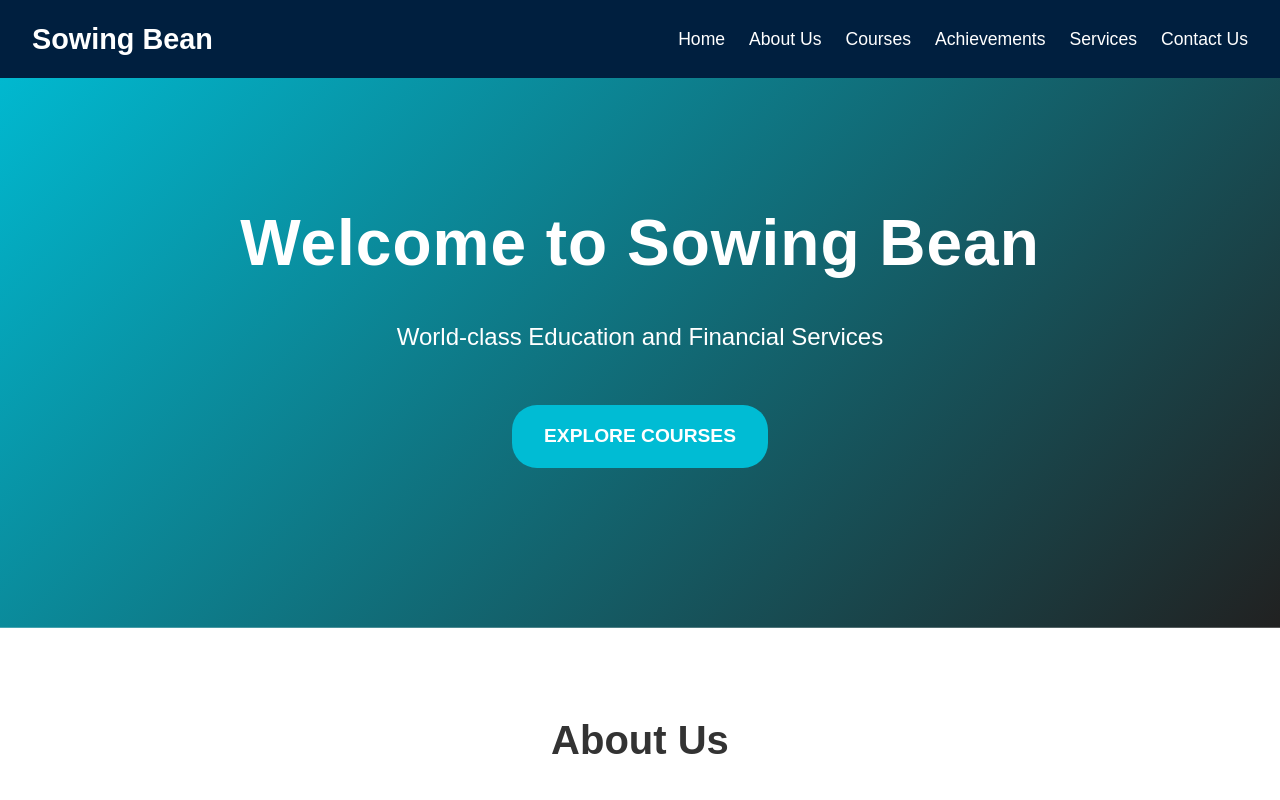
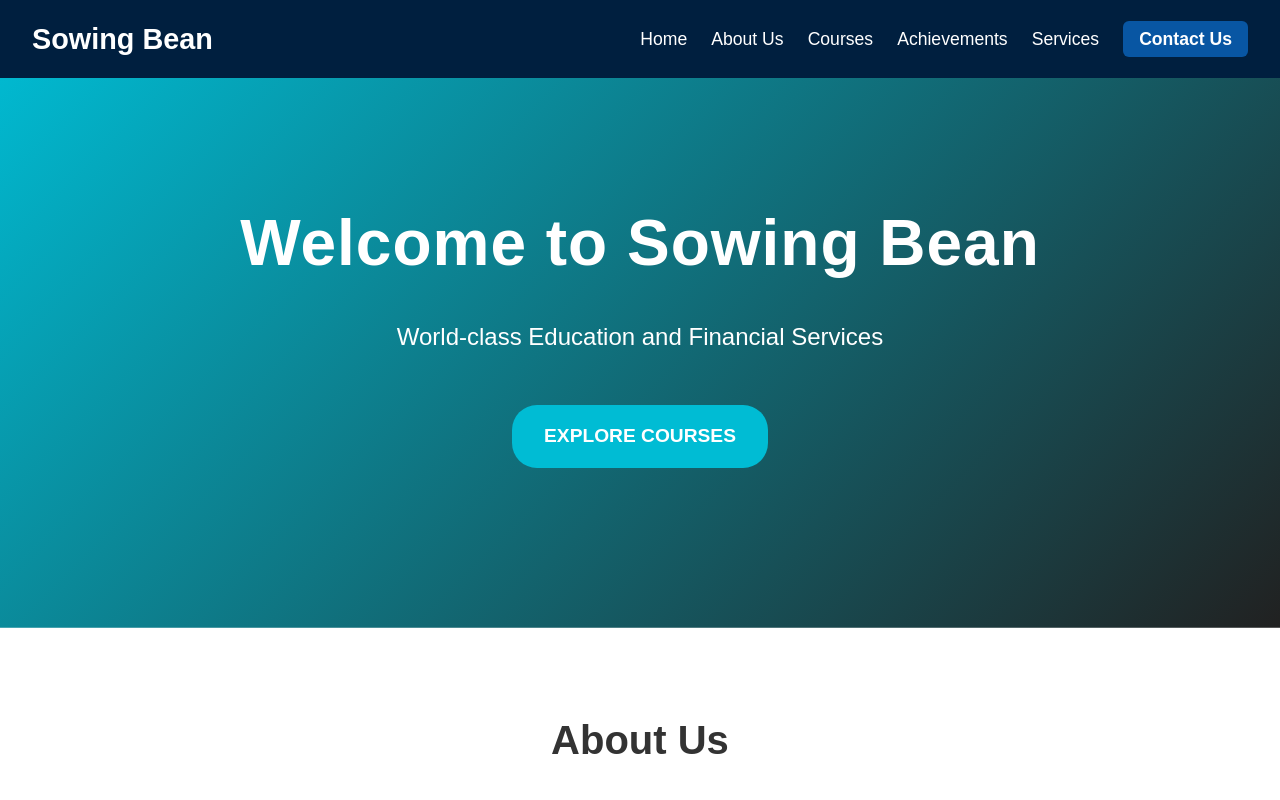
Before and after one commit to AmitNaik01/sowingbean-test, a plain HTML site: page index.html in a window 1280 px wide. Shown: the top 800 px of the page. Drawn offline with Linux system fonts and the light colour scheme.

Commit message:
css updated

```diff
--- a/assets/css/style.css
+++ b/assets/css/style.css
@@ -111,6 +111,21 @@ header {
       text-align: center;
     }
   }
+  /* CTA Button in Navbar */
+.cta-button {
+    background-color: #0856a3;
+    color: #ffffff !important;
+    padding: 0.5rem 1rem;
+    border-radius: 6px;
+    font-weight: bold;
+    transition: background-color 0.3s ease, color 0.3s ease;
+  }
+
+  .cta-button:hover {
+    background-color: #ffffff;
+    color: #004ed4 !important;
+  }
+
 
 
 /* Banner Section */
--- a/index.html
+++ b/index.html
@@ -23,7 +23,8 @@
             <li><a href="#courses">Courses</a></li>
             <li><a href="#achievements">Achievements</a></li>
             <li><a href="#services">Services</a></li>
-            <li><a href="#contact">Contact Us</a></li>
+            <li><a href="#contact" class="cta-button">Contact Us</a></li>
+
           </ul>
         </nav>
       </header>
```
